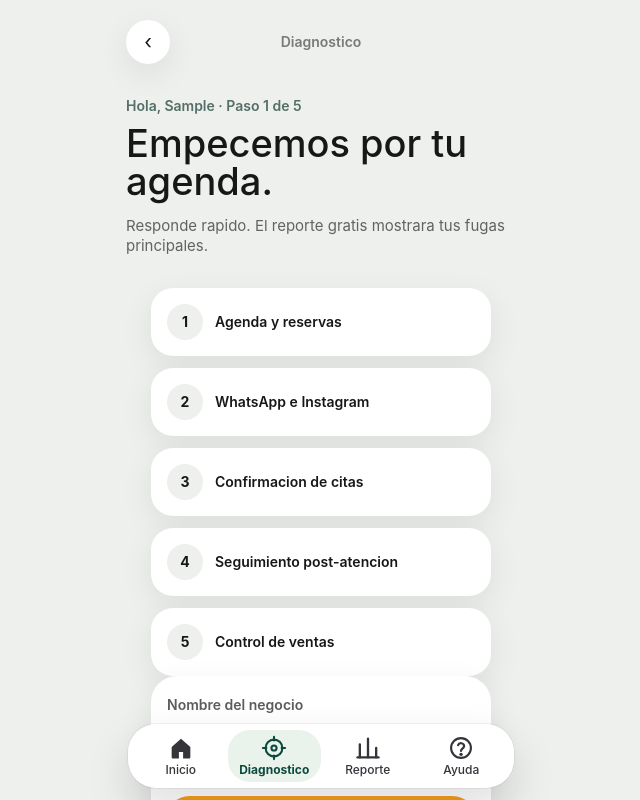
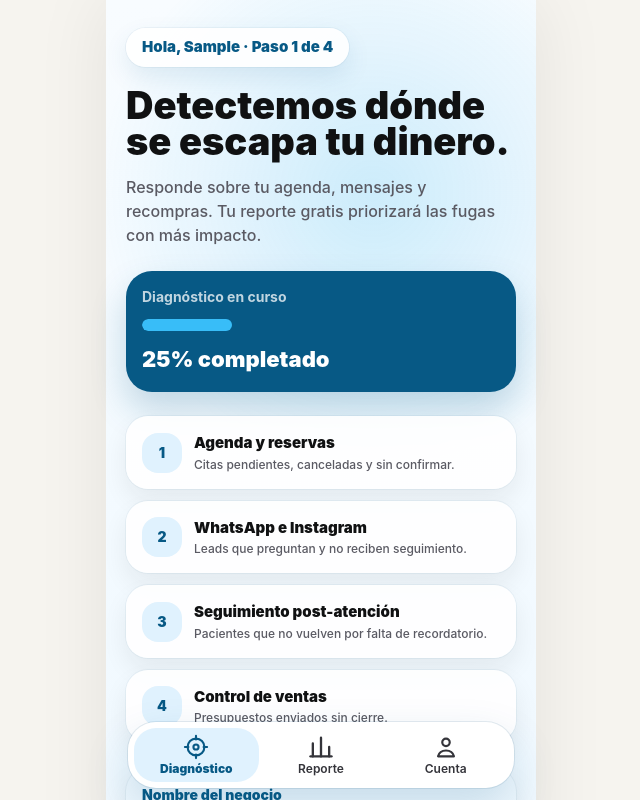
Before and after one commit to thequantpartners/clinicas, a Next.js app: page /diagnostico in a window 1280 px wide. Shown: the top 800 px of the page, without its empty margins (319-959 px from the left). Built offline with nearby package versions, Linux system fonts and the light colour scheme; no server answers; sample sign-in values are in the browser's storage.

Commit message:
Improve user dashboard UI

```diff
--- a/app/diagnostico/page.tsx
+++ b/app/diagnostico/page.tsx
@@ -1,23 +1,29 @@
 "use client";
 
+import { signOut } from "firebase/auth";
 import Link from "next/link";
+import { useRouter } from "next/navigation";
+import { getFirebaseAuth } from "@/lib/firebase";
 import { AuthGate } from "./auth-gate";
 
 const steps = [
-  "Agenda y reservas",
-  "WhatsApp e Instagram",
-  "Confirmacion de citas",
-  "Seguimiento post-atencion",
-  "Control de ventas",
+  {
+    title: "Agenda y reservas",
+    detail: "Citas pendientes, canceladas y sin confirmar.",
+  },
+  {
+    title: "WhatsApp e Instagram",
+    detail: "Leads que preguntan y no reciben seguimiento.",
+  },
+  {
+    title: "Seguimiento post-atención",
+    detail: "Pacientes que no vuelven por falta de recordatorio.",
+  },
+  {
+    title: "Control de ventas",
+    detail: "Presupuestos enviados sin cierre.",
+  },
 ];
-
-function HomeIcon() {
-  return (
-    <svg viewBox="0 0 24 24" className="size-7" fill="currentColor" aria-hidden="true">
-      <path d="M4 11.2 12 4l8 7.2V20a1 1 0 0 1-1 1h-5.2v-5.5h-3.6V21H5a1 1 0 0 1-1-1v-8.8Z" />
-    </svg>
-  );
-}
 
 function TargetIcon() {
   return (
@@ -38,35 +44,37 @@ function ChartIcon() {
   );
 }
 
-function HelpIcon() {
+function AccountIcon() {
   return (
     <svg viewBox="0 0 24 24" className="size-7" fill="none" aria-hidden="true">
-      <circle cx="12" cy="12" r="8.5" stroke="currentColor" strokeWidth="1.8" />
-      <path d="M9.5 9.6a2.7 2.7 0 0 1 5.2.7c0 2.2-2.7 2.3-2.7 4.2" stroke="currentColor" strokeLinecap="round" strokeWidth="1.9" />
-      <path d="M12 17.4h.1" stroke="currentColor" strokeLinecap="round" strokeWidth="2.8" />
+      <circle cx="12" cy="8" r="3.2" stroke="currentColor" strokeWidth="1.9" />
+      <path d="M5.2 20c.8-3.3 3.2-5 6.8-5s6 1.7 6.8 5H5.2Z" stroke="currentColor" strokeLinejoin="round" strokeWidth="1.9" />
     </svg>
   );
 }
 
 function AppMenu() {
+  const router = useRouter();
+
+  async function handleLogout() {
+    await signOut(getFirebaseAuth());
+    router.replace("/");
+  }
+
   return (
-    <nav className="fixed bottom-3 left-1/2 z-50 grid h-[64px] w-[calc(100%-44px)] max-w-[386px] -translate-x-1/2 grid-cols-4 rounded-[28px] bg-white p-1.5 shadow-[0_20px_45px_rgba(23,23,23,0.14)] ring-1 ring-black/5">
-      <Link href="/" className="flex flex-col items-center justify-center text-[#34343a]" aria-label="Inicio">
-        <HomeIcon />
-        <span className="text-xs font-medium">Inicio</span>
-      </Link>
-      <Link href="/diagnostico" className="flex flex-col items-center justify-center rounded-[22px] bg-[#eaf2ec] text-[#0b4a3d]" aria-label="Diagnostico">
+    <nav className="fixed bottom-3 left-1/2 z-50 grid h-[66px] w-[calc(100%-44px)] max-w-[386px] -translate-x-1/2 grid-cols-3 rounded-[28px] bg-white p-1.5 shadow-[0_20px_45px_rgba(7,89,133,0.18)] ring-1 ring-sky-900/10">
+      <Link href="/diagnostico" className="flex flex-col items-center justify-center rounded-[22px] bg-[#e0f2fe] text-[#075985]" aria-label="Diagnostico">
         <TargetIcon />
-        <span className="text-xs font-bold">Diagnostico</span>
+        <span className="text-xs font-black">Diagnóstico</span>
       </Link>
       <a className="flex flex-col items-center justify-center text-[#34343a]" aria-label="Reporte">
         <ChartIcon />
-        <span className="text-xs font-medium">Reporte</span>
+        <span className="text-xs font-semibold">Reporte</span>
       </a>
-      <a className="flex flex-col items-center justify-center text-[#34343a]" aria-label="Ayuda">
-        <HelpIcon />
-        <span className="text-xs font-medium">Ayuda</span>
-      </a>
+      <button type="button" onClick={handleLogout} className="flex flex-col items-center justify-center text-[#34343a]" aria-label="Cuenta">
+        <AccountIcon />
+        <span className="text-xs font-semibold">Cuenta</span>
+      </button>
     </nav>
   );
 }
@@ -78,65 +86,57 @@ export default function DiagnosticoPage() {
         const firstName = user.displayName?.split(" ")[0] ?? "cliente";
 
         return (
-          <main className="min-h-screen bg-mist text-ink">
-            <section className="mx-auto flex min-h-screen w-full max-w-[430px] flex-col px-5 pb-28 pt-5">
-              <nav className="flex items-center justify-between">
-                <Link
-                  href="/"
-                  className="grid size-11 place-items-center rounded-full bg-white text-xl shadow-panel"
-                  aria-label="Volver"
-                >
-                  ‹
-                </Link>
-                <p className="text-sm font-semibold text-ink/55">Diagnostico</p>
-                <span className="size-11" />
-              </nav>
-
-              <header className="pt-8">
-                <p className="text-sm font-semibold text-pine/70">
-                  Hola, {firstName} · Paso 1 de 5
+          <main className="min-h-screen bg-[#f6f4ef] text-[#101112]">
+            <section className="mx-auto flex min-h-screen w-full max-w-[430px] flex-col bg-[radial-gradient(circle_at_62%_18%,rgba(14,165,233,0.18),transparent_30%),linear-gradient(180deg,#f8fcff_0%,#eef8ff_100%)] px-5 pb-28 pt-7 shadow-[0_0_70px_rgba(23,23,23,0.08)]">
+              <header>
+                <p className="inline-flex rounded-full bg-white/90 px-4 py-2 text-[15px] font-black tracking-normal text-[#075985] shadow-[0_10px_24px_rgba(7,89,133,0.10)] ring-1 ring-sky-900/5">
+                  Hola, {firstName} · Paso 1 de 4
                 </p>
-                <h1 className="mt-2 text-[38px] font-medium leading-none">
-                  Empecemos por tu agenda.
+                <h1 className="mt-5 text-[38px] font-black leading-[0.96]">
+                  Detectemos dónde se escapa tu dinero.
                 </h1>
-                <p className="mt-4 text-[15px] leading-5 text-ink/65">
-                  Responde rapido. El reporte gratis mostrara tus fugas principales.
+                <p className="mt-4 text-[16px] font-medium leading-6 text-[#5a5a63]">
+                  Responde sobre tu agenda, mensajes y recompras. Tu reporte gratis priorizará las fugas con más impacto.
                 </p>
               </header>
 
-              <div className="mx-auto mt-8 w-full max-w-[340px] space-y-3">
+              <section className="mt-6 rounded-[26px] bg-[#075985] p-4 text-white shadow-[0_18px_35px_rgba(7,89,133,0.22)]">
+                <p className="text-sm font-bold text-white/75">Diagnóstico en curso</p>
+                <div className="mt-3 h-3 overflow-hidden rounded-full bg-white/18">
+                  <div className="h-full w-1/4 rounded-full bg-[#38bdf8]" />
+                </div>
+                <p className="mt-3 text-[22px] font-black">25% completado</p>
+              </section>
+
+              <div className="mt-6 space-y-3">
                 {steps.map((step, index) => (
-                  <div
-                    key={step}
-                    className="flex items-center gap-3 rounded-[22px] bg-white p-4 shadow-panel"
-                  >
-                    <span className="grid size-9 place-items-center rounded-full bg-mist text-sm font-bold">
+                  <div key={step.title} className="flex items-center gap-3 rounded-[22px] bg-white/90 p-4 shadow-[0_12px_26px_rgba(23,23,23,0.07)] ring-1 ring-sky-900/5">
+                    <span className="grid size-10 shrink-0 place-items-center rounded-2xl bg-[#e0f2fe] text-sm font-black text-[#075985]">
                       {index + 1}
                     </span>
-                    <span className="text-sm font-semibold">{step}</span>
+                    <div>
+                      <p className="text-[15px] font-black">{step.title}</p>
+                      <p className="mt-0.5 text-xs font-medium leading-4 text-[#5a5a63]">
+                        {step.detail}
+                      </p>
+                    </div>
                   </div>
                 ))}
               </div>
 
-              <form className="mx-auto mt-auto w-full max-w-[340px] rounded-[26px] bg-white p-4 shadow-panel">
-                <label
-                  htmlFor="business"
-                  className="text-sm font-semibold text-ink/70"
-                >
+              <form className="mt-6 rounded-[26px] bg-white/92 p-4 shadow-[0_16px_32px_rgba(23,23,23,0.08)] ring-1 ring-sky-900/5">
+                <label htmlFor="business" className="text-sm font-black text-[#075985]">
                   Nombre del negocio
                 </label>
                 <input
                   id="business"
                   name="business"
                   type="text"
-                  placeholder="Ej. Clinica Sonrisa Lima"
-                  className="mt-3 h-[52px] w-full rounded-[18px] border border-line bg-mist px-4 text-base outline-none focus:border-amber focus:ring-4 focus:ring-amber/20"
+                  placeholder="Ej. Clínica Sonrisa Lima"
+                  className="mt-3 h-[52px] w-full rounded-[18px] border border-sky-900/10 bg-[#f8fcff] px-4 text-base font-semibold outline-none focus:border-[#0ea5e9] focus:ring-4 focus:ring-[#0ea5e9]/20"
                 />
-                <button
-                  type="button"
-                  className="mt-4 flex min-h-14 w-full items-center justify-center rounded-[22px] bg-amber px-5 text-base font-bold text-ink transition active:scale-[0.99] focus:outline-none focus:ring-4 focus:ring-amber/30"
-                >
-                  Continuar
+                <button type="button" className="mt-4 flex min-h-14 w-full items-center justify-center rounded-[22px] bg-[#0ea5e9] px-5 text-base font-black text-white shadow-[0_14px_28px_rgba(14,165,233,0.28)] transition active:scale-[0.99] focus:outline-none focus:ring-4 focus:ring-[#0ea5e9]/30">
+                  Continuar diagnóstico
                 </button>
               </form>
               <AppMenu />
```
